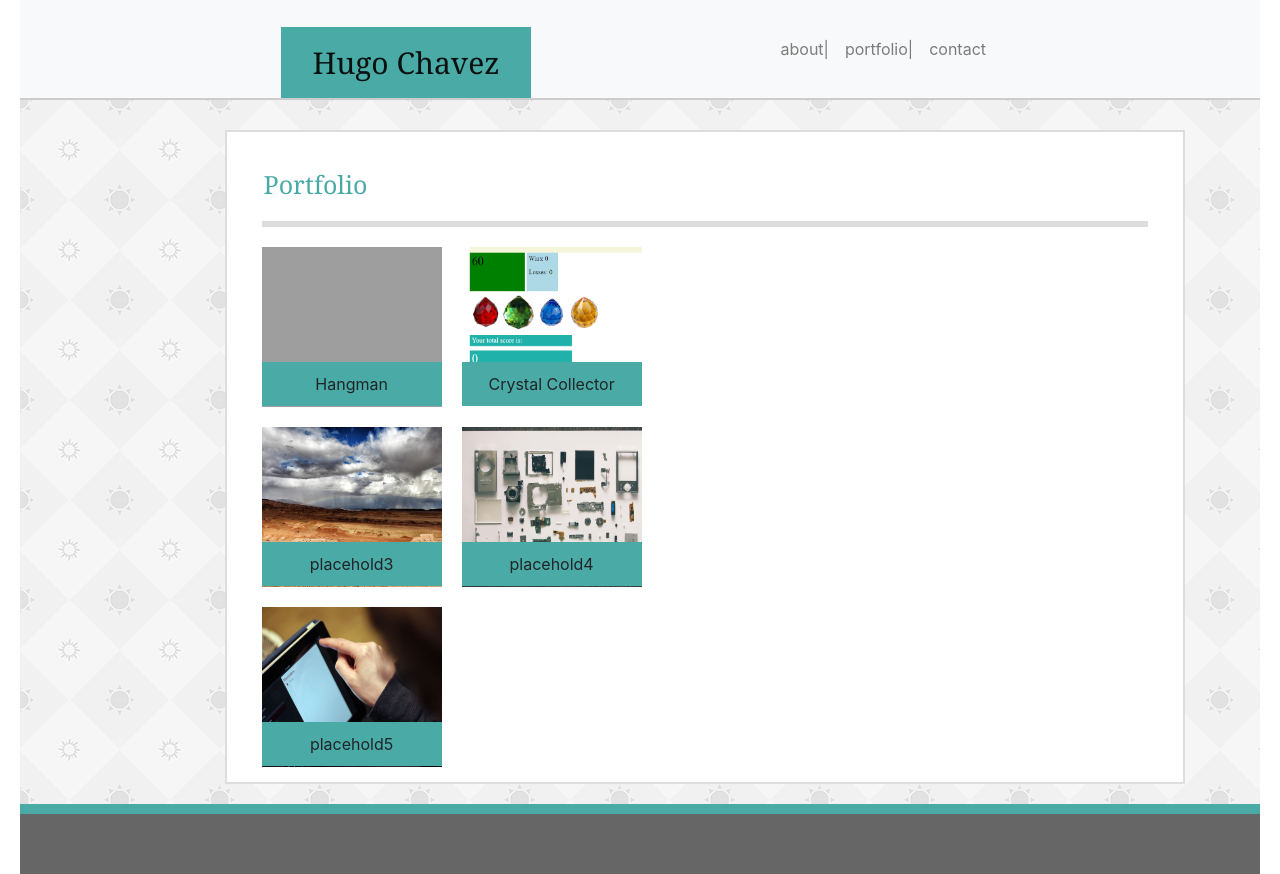
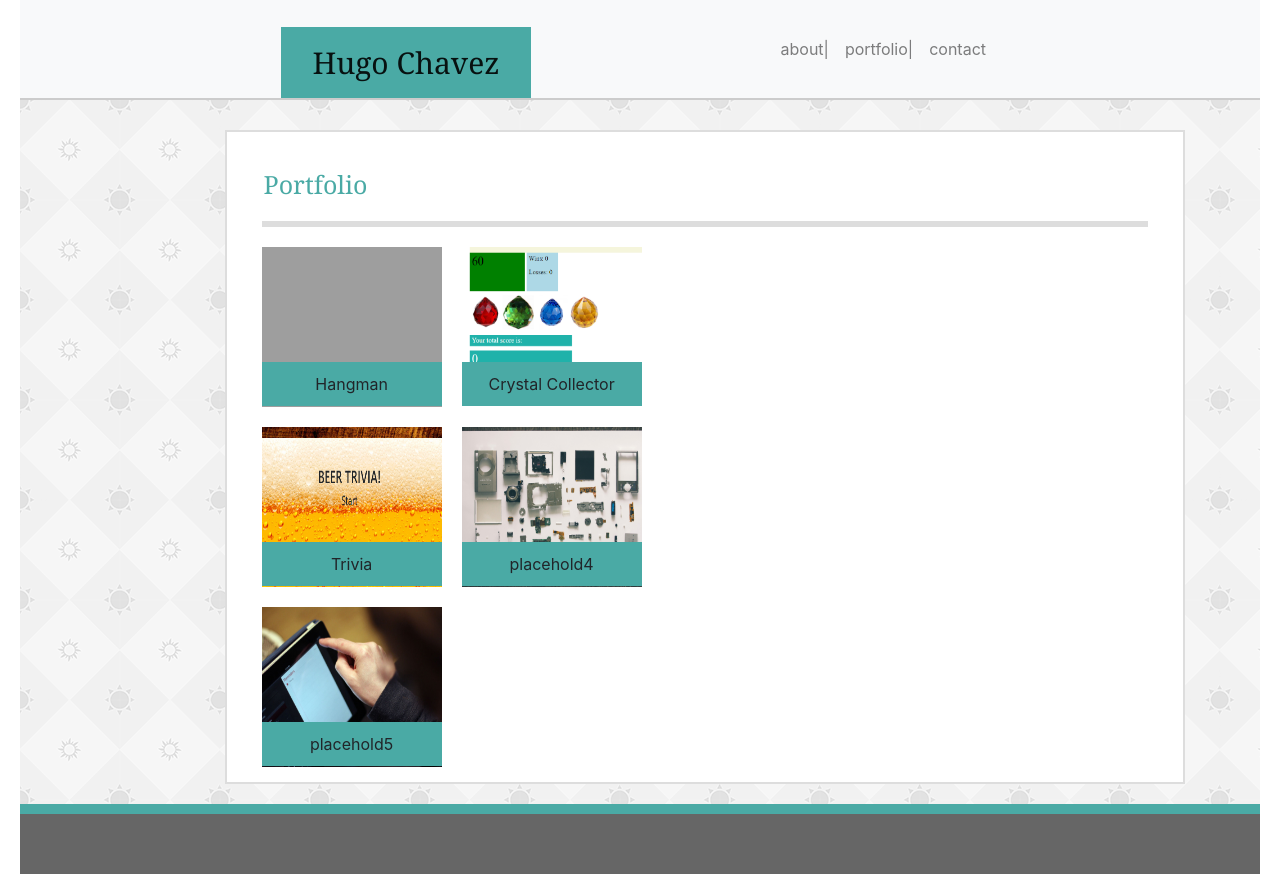
Before and after one commit to hchavez21/Bootstrap-Portfolio, a plain HTML site: page portfolio.html in a window 1280 px wide. Drawn offline with nearby package versions, Linux system fonts and the light colour scheme; grey boxes are pictures that could not be loaded.

Commit message:
added trivia game

```diff
--- a/portfolio.html
+++ b/portfolio.html
@@ -53,9 +53,10 @@
             </div>
 
          <div class="contain3">
-            <section>placehold3</section>
-                <img src="images/place3.jpg" width="180" height="160" alt="holder3">
-
+            <section>Trivia</section>
+            <a href=https://hchavez21.github.io/TriviaGame/.>
+                <img src="images/beertrivia.PNG" width="180" height="160" alt="holder3">
+            </a>
             </div>
 
         <div class="contain4">
```
Also changed, not shown: images/beertrivia.PNG (added).
